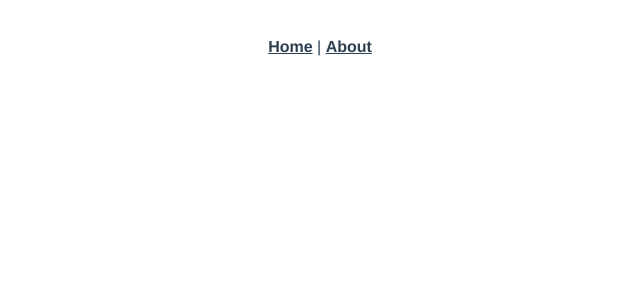
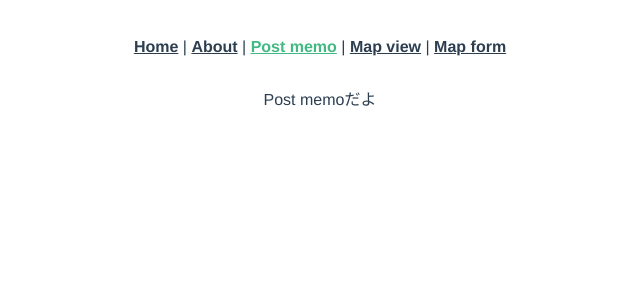
Before and after one commit to webex20-team-2/team-original-app, a Vue app: page /post-memo in a window 1280 px wide. Before the commit this address had no page. Shown: the top 300 px of the page, without its empty margins (320-960 px from the left). Built offline with nearby package versions, Linux system fonts and the light colour scheme.

Commit message:
Vue ファイルを作りました

```diff
--- a/src/App.vue
+++ b/src/App.vue
@@ -1,7 +1,10 @@
 <template>
   <nav>
     <router-link to="/">Home</router-link> |
-    <router-link to="/about">About</router-link>
+    <router-link to="/about">About</router-link> |
+    <router-link to="/post-memo">Post memo</router-link> |
+    <router-link to="/map-view">Map view</router-link> |
+    <router-link to="/map-form">Map form</router-link>
   </nav>
   <router-view />
 </template>
--- a/src/router/index.js
+++ b/src/router/index.js
@@ -1,5 +1,8 @@
 import { createRouter, createWebHistory } from "vue-router"
 import HomeView from "../views/HomeView.vue"
+import PostMemo from "@/views/PostMemo.vue"
+import MapView from "@/views/MapView.vue"
+import MapForm from "@/views/MapForm.vue"
 
 const routes = [
   {
@@ -16,6 +19,21 @@ const routes = [
     component: () =>
       import(/* webpackChunkName: "about" */ "../views/AboutView.vue"),
   },
+  {
+    path: "/post-memo",
+    name: "postMemo",
+    component: PostMemo,
+  },
+  {
+    path: "/map-view",
+    name: "mapView",
+    component: MapView,
+  },
+  {
+    path: "/map-form",
+    name: "mapForm",
+    component: MapForm,
+  },
 ]
 
 const router = createRouter({
--- /dev/null
+++ b/src/views/MapForm.vue
@@ -0,0 +1,9 @@
+<template>
+  <div>Map Formだよ</div>
+</template>
+
+<script>
+export default {}
+</script>
+
+<style lang="scss" scoped></style>
--- /dev/null
+++ b/src/views/MapView.vue
@@ -0,0 +1,9 @@
+<template>
+  <div>Map Viewだよ</div>
+</template>
+
+<script>
+export default {}
+</script>
+
+<style lang="scss" scoped></style>
--- /dev/null
+++ b/src/views/PostMemo.vue
@@ -0,0 +1,9 @@
+<template>
+  <div>Post memoだよ</div>
+</template>
+
+<script>
+export default {}
+</script>
+
+<style lang="scss" scoped></style>
```
